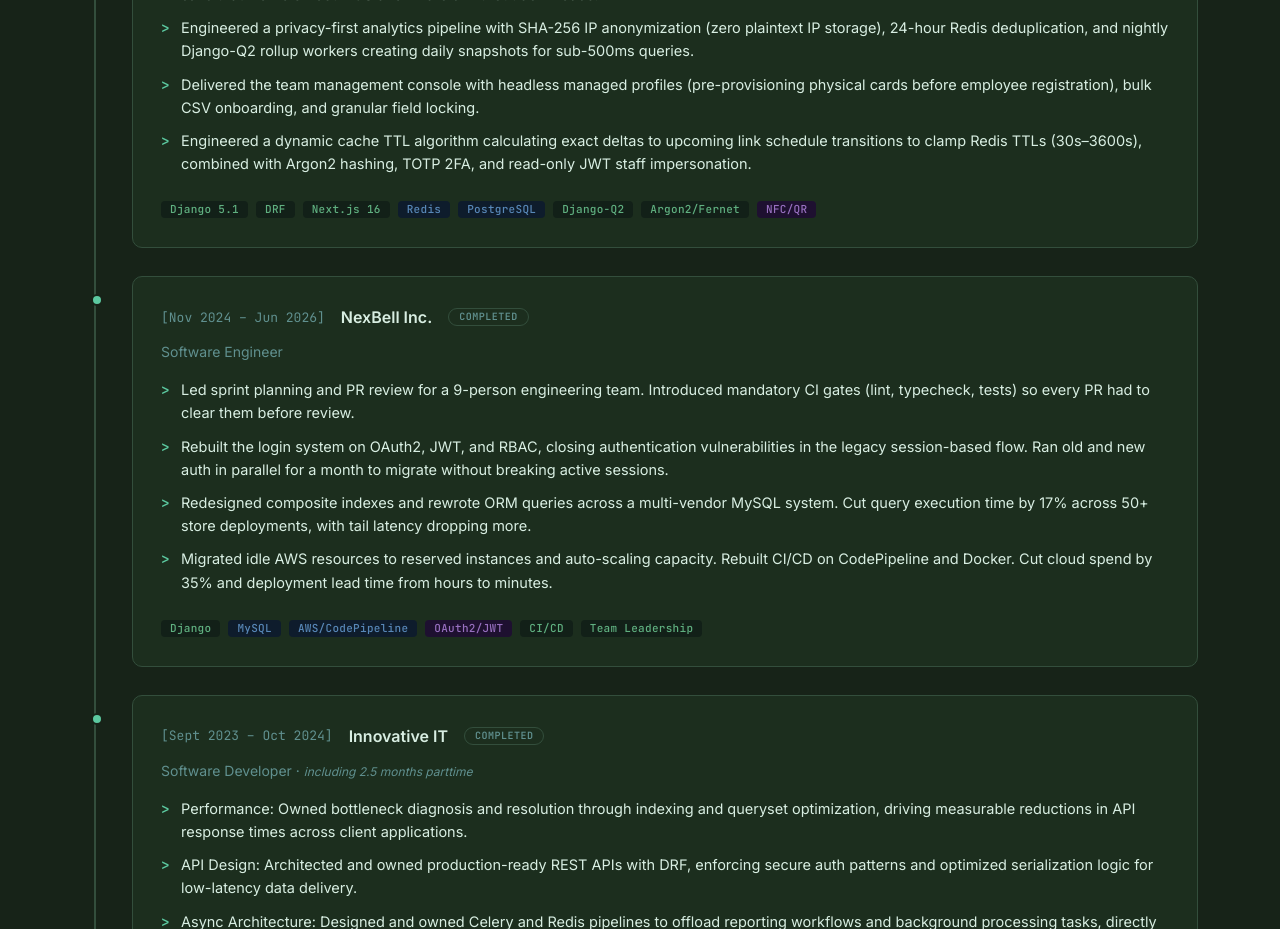
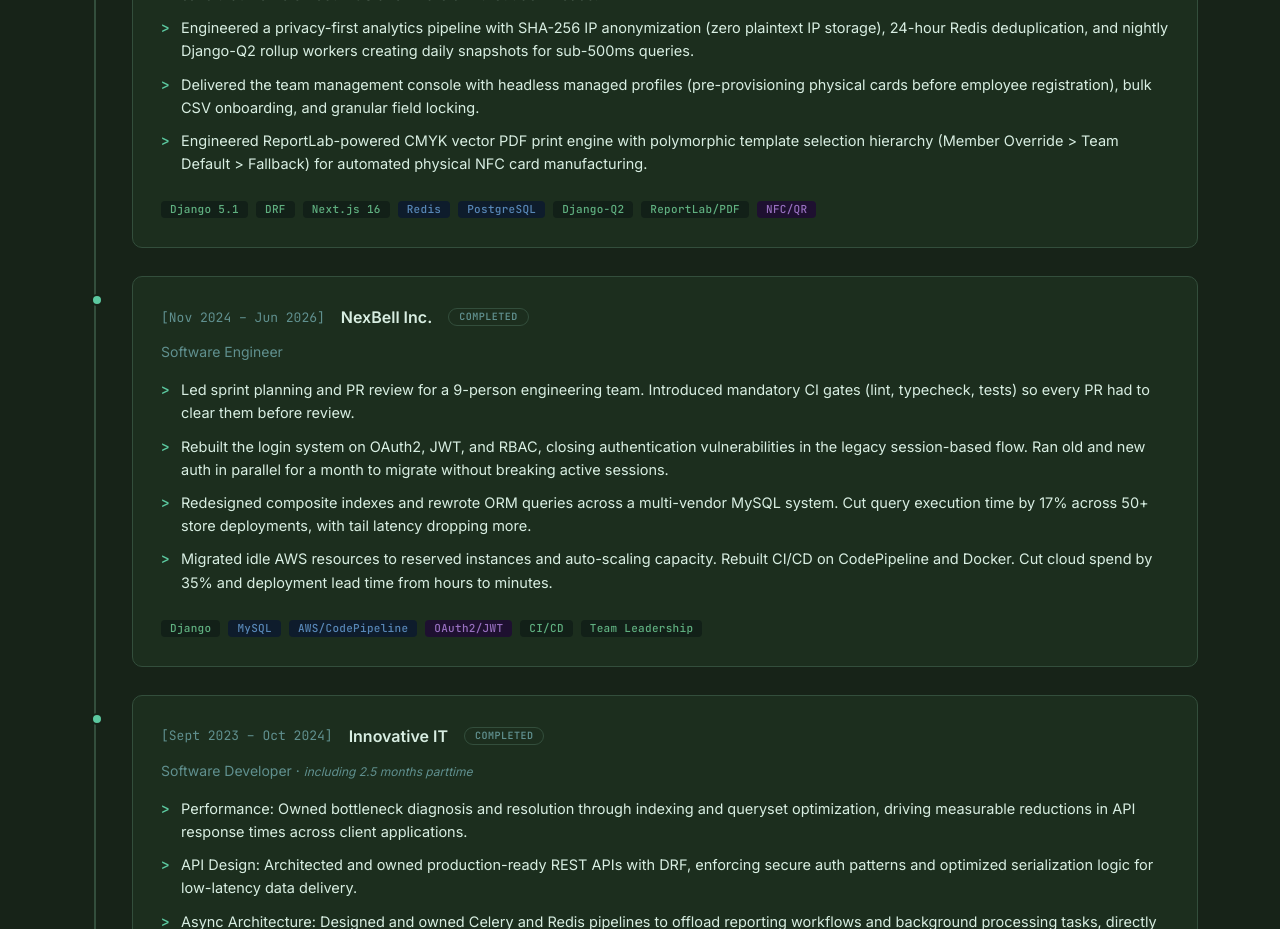
Before and after one commit to Mahboob-A/mahboob.engineer, a Next.js app: page /log in a window 1280 px wide. Shown: the part 1040-1969 px from the top of the page. Built offline with nearby package versions, Linux system fonts and the light colour scheme; no server answers.

Commit message:
feat(experience): update 5th Taply bullet to ReportLab CMYK vector PDF print engine

```diff
--- a/data/experience.ts
+++ b/data/experience.ts
@@ -143,7 +143,7 @@ What's next for UnThink: We are expanding the data layer with pgvector dense vec
       "Shipped the NFC and QR sharing layer. Tap or scan opens a user's live profile in under 100ms via Redis-cached loads, with one-tap vCard 3.0 save that works on both iOS and Android without downloads.",
       "Engineered a privacy-first analytics pipeline with SHA-256 IP anonymization (zero plaintext IP storage), 24-hour Redis deduplication, and nightly Django-Q2 rollup workers creating daily snapshots for sub-500ms queries.",
       "Delivered the team management console with headless managed profiles (pre-provisioning physical cards before employee registration), bulk CSV onboarding, and granular field locking.",
-      "Engineered a dynamic cache TTL algorithm calculating exact deltas to upcoming link schedule transitions to clamp Redis TTLs (30s–3600s), combined with Argon2 hashing, TOTP 2FA, and read-only JWT staff impersonation.",
+      "Engineered ReportLab-powered CMYK vector PDF print engine with polymorphic template selection hierarchy (Member Override > Team Default > Fallback) for automated physical NFC card manufacturing.",
     ],
     tags: [
       "Django 5.1",
@@ -152,7 +152,7 @@ What's next for UnThink: We are expanding the data layer with pgvector dense vec
       "Redis",
       "PostgreSQL",
       "Django-Q2",
-      "Argon2/Fernet",
+      "ReportLab/PDF",
       "NFC/QR",
     ],
     relatedProjects: ["taply", "unthink"],
```
